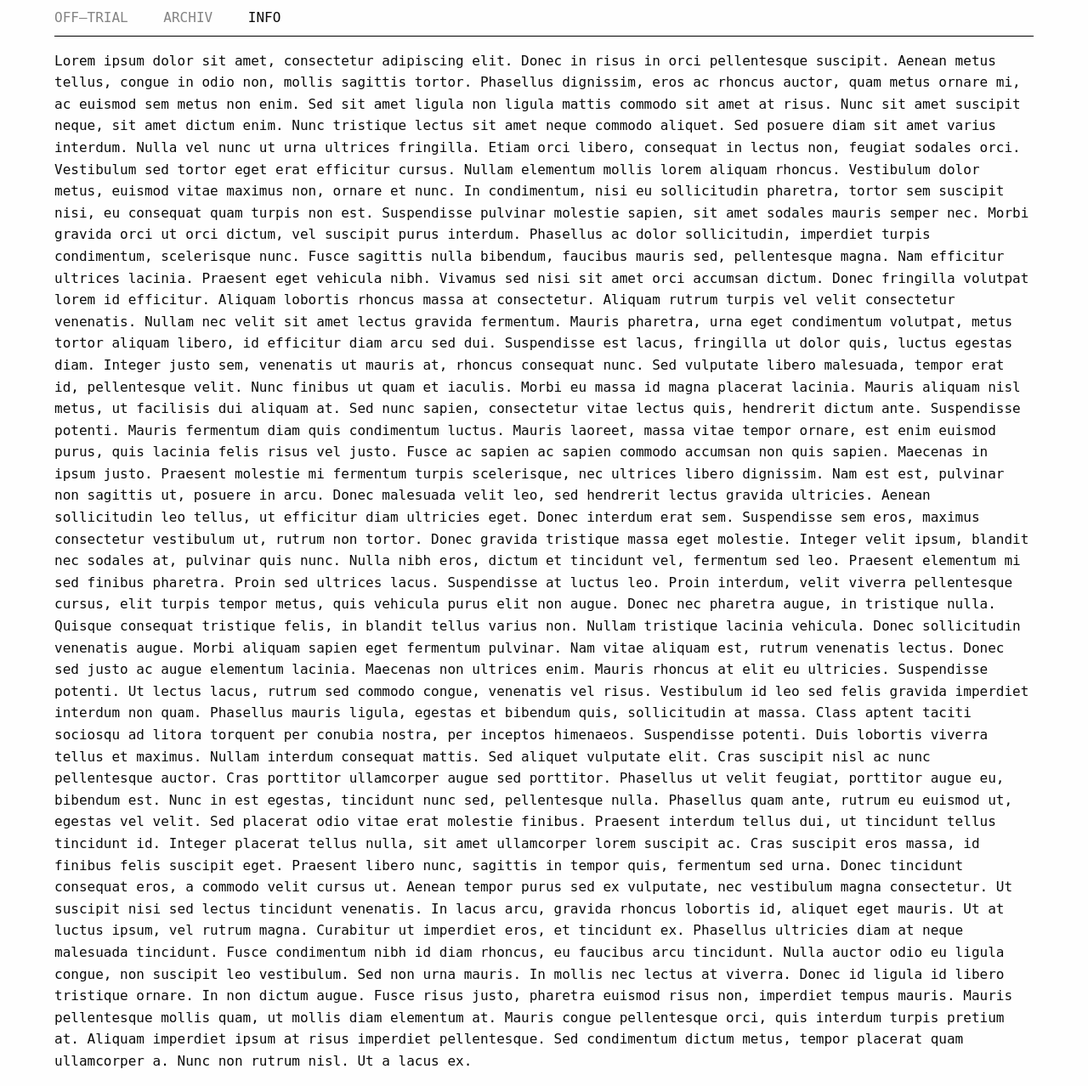
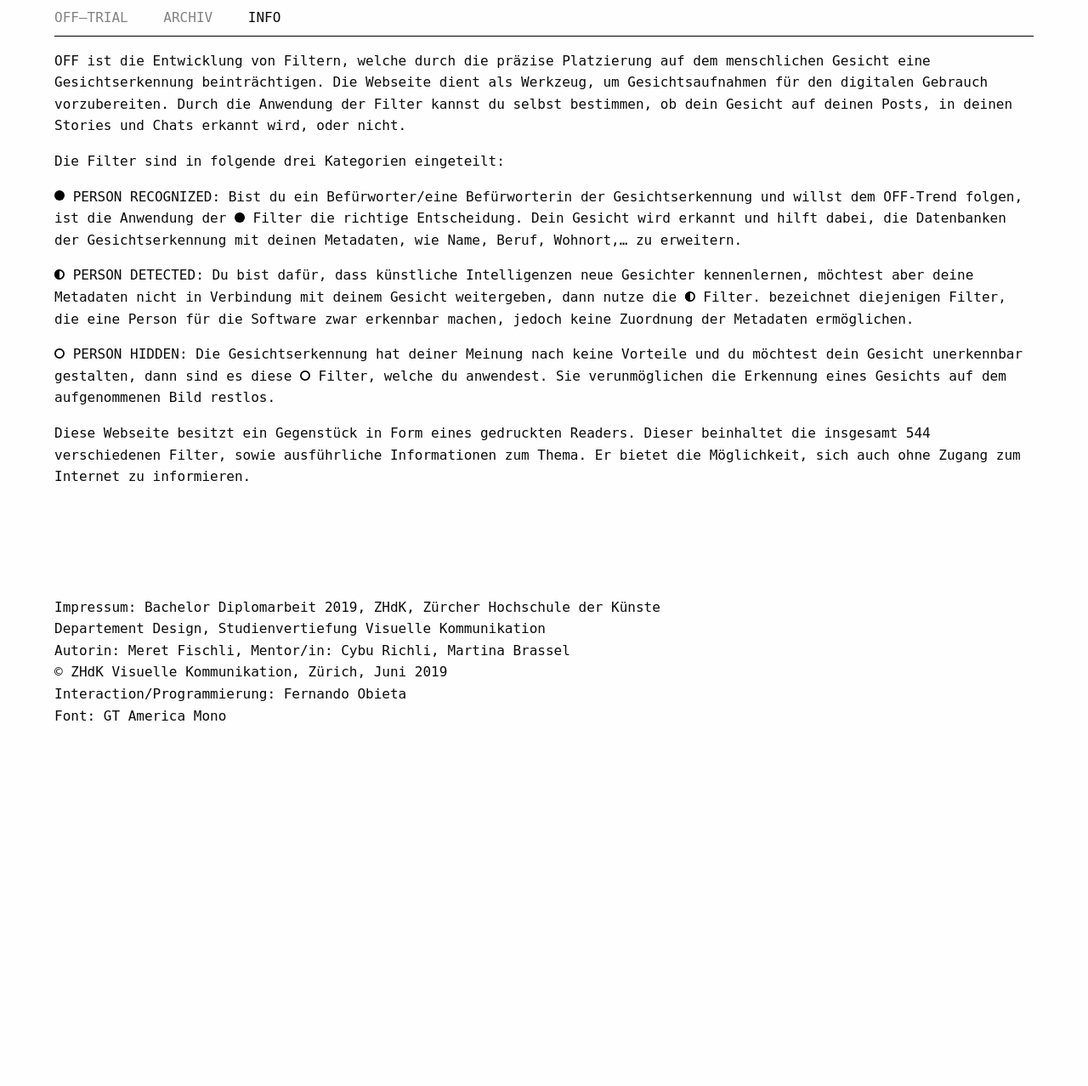
Before and after one commit to blank-tree/OFF, a PHP site: page /info in a window 1280 px wide. Shown: the whole page at 85% size. After the commit the page ends 848 px from the top, so only its background shows below. Run offline with PHP 8.4, Linux system fonts and the light colour scheme; some web fonts are replaced.

Commit message:
added info text and some small stylistic changes

```diff
--- a/info.php
+++ b/info.php
@@ -17,28 +17,33 @@
 
 		<div id="main-wrapper" class="grid-x grid-padding-x">
 
-			<div class="row">
+			<div class="row" id="info">
 				<div class="cell small-12" style="padding: 0 1rem 0 1rem">
 					<p>
-						Lorem ipsum dolor sit amet, consectetur adipiscing elit. Donec in risus in orci pellentesque suscipit. Aenean metus tellus, congue in odio non, mollis sagittis tortor. Phasellus dignissim, eros ac rhoncus auctor, quam metus ornare mi, ac euismod sem metus non enim. Sed sit amet ligula non ligula mattis commodo sit amet at risus. Nunc sit amet suscipit neque, sit amet dictum enim. Nunc tristique lectus sit amet neque commodo aliquet. Sed posuere diam sit amet varius interdum. Nulla vel nunc ut urna ultrices fringilla. Etiam orci libero, consequat in lectus non, feugiat sodales orci. Vestibulum sed tortor eget erat efficitur cursus.
-
-						Nullam elementum mollis lorem aliquam rhoncus. Vestibulum dolor metus, euismod vitae maximus non, ornare et nunc. In condimentum, nisi eu sollicitudin pharetra, tortor sem suscipit nisi, eu consequat quam turpis non est. Suspendisse pulvinar molestie sapien, sit amet sodales mauris semper nec. Morbi gravida orci ut orci dictum, vel suscipit purus interdum. Phasellus ac dolor sollicitudin, imperdiet turpis condimentum, scelerisque nunc. Fusce sagittis nulla bibendum, faucibus mauris sed, pellentesque magna. Nam efficitur ultrices lacinia. Praesent eget vehicula nibh. Vivamus sed nisi sit amet orci accumsan dictum. Donec fringilla volutpat lorem id efficitur. Aliquam lobortis rhoncus massa at consectetur.
-
-						Aliquam rutrum turpis vel velit consectetur venenatis. Nullam nec velit sit amet lectus gravida fermentum. Mauris pharetra, urna eget condimentum volutpat, metus tortor aliquam libero, id efficitur diam arcu sed dui. Suspendisse est lacus, fringilla ut dolor quis, luctus egestas diam. Integer justo sem, venenatis ut mauris at, rhoncus consequat nunc. Sed vulputate libero malesuada, tempor erat id, pellentesque velit. Nunc finibus ut quam et iaculis. Morbi eu massa id magna placerat lacinia.
-
-						Mauris aliquam nisl metus, ut facilisis dui aliquam at. Sed nunc sapien, consectetur vitae lectus quis, hendrerit dictum ante. Suspendisse potenti. Mauris fermentum diam quis condimentum luctus. Mauris laoreet, massa vitae tempor ornare, est enim euismod purus, quis lacinia felis risus vel justo. Fusce ac sapien ac sapien commodo accumsan non quis sapien. Maecenas in ipsum justo. Praesent molestie mi fermentum turpis scelerisque, nec ultrices libero dignissim. Nam est est, pulvinar non sagittis ut, posuere in arcu. Donec malesuada velit leo, sed hendrerit lectus gravida ultricies. Aenean sollicitudin leo tellus, ut efficitur diam ultricies eget. Donec interdum erat sem.
-
-						Suspendisse sem eros, maximus consectetur vestibulum ut, rutrum non tortor. Donec gravida tristique massa eget molestie. Integer velit ipsum, blandit nec sodales at, pulvinar quis nunc. Nulla nibh eros, dictum et tincidunt vel, fermentum sed leo. Praesent elementum mi sed finibus pharetra. Proin sed ultrices lacus. Suspendisse at luctus leo. Proin interdum, velit viverra pellentesque cursus, elit turpis tempor metus, quis vehicula purus elit non augue. Donec nec pharetra augue, in tristique nulla.
-
-						Quisque consequat tristique felis, in blandit tellus varius non. Nullam tristique lacinia vehicula. Donec sollicitudin venenatis augue. Morbi aliquam sapien eget fermentum pulvinar. Nam vitae aliquam est, rutrum venenatis lectus. Donec sed justo ac augue elementum lacinia. Maecenas non ultrices enim.
-
-						Mauris rhoncus at elit eu ultricies. Suspendisse potenti. Ut lectus lacus, rutrum sed commodo congue, venenatis vel risus. Vestibulum id leo sed felis gravida imperdiet interdum non quam. Phasellus mauris ligula, egestas et bibendum quis, sollicitudin at massa. Class aptent taciti sociosqu ad litora torquent per conubia nostra, per inceptos himenaeos. Suspendisse potenti. Duis lobortis viverra tellus et maximus.
-
-						Nullam interdum consequat mattis. Sed aliquet vulputate elit. Cras suscipit nisl ac nunc pellentesque auctor. Cras porttitor ullamcorper augue sed porttitor. Phasellus ut velit feugiat, porttitor augue eu, bibendum est. Nunc in est egestas, tincidunt nunc sed, pellentesque nulla. Phasellus quam ante, rutrum eu euismod ut, egestas vel velit. Sed placerat odio vitae erat molestie finibus. Praesent interdum tellus dui, ut tincidunt tellus tincidunt id. Integer placerat tellus nulla, sit amet ullamcorper lorem suscipit ac.
-
-						Cras suscipit eros massa, id finibus felis suscipit eget. Praesent libero nunc, sagittis in tempor quis, fermentum sed urna. Donec tincidunt consequat eros, a commodo velit cursus ut. Aenean tempor purus sed ex vulputate, nec vestibulum magna consectetur. Ut suscipit nisi sed lectus tincidunt venenatis. In lacus arcu, gravida rhoncus lobortis id, aliquet eget mauris. Ut at luctus ipsum, vel rutrum magna. Curabitur ut imperdiet eros, et tincidunt ex. Phasellus ultricies diam at neque malesuada tincidunt. Fusce condimentum nibh id diam rhoncus, eu faucibus arcu tincidunt.
-
-						Nulla auctor odio eu ligula congue, non suscipit leo vestibulum. Sed non urna mauris. In mollis nec lectus at viverra. Donec id ligula id libero tristique ornare. In non dictum augue. Fusce risus justo, pharetra euismod risus non, imperdiet tempus mauris. Mauris pellentesque mollis quam, ut mollis diam elementum at. Mauris congue pellentesque orci, quis interdum turpis pretium at. Aliquam imperdiet ipsum at risus imperdiet pellentesque. Sed condimentum dictum metus, tempor placerat quam ullamcorper a. Nunc non rutrum nisl. Ut a lacus ex.
+						OFF ist die Entwicklung von Filtern, welche durch die präzise Platzierung auf dem menschlichen Gesicht eine Gesichtserkennung beinträchtigen.  Die Webseite dient als Werkzeug, um Gesichtsaufnahmen für den digitalen Gebrauch vorzubereiten. Durch die Anwendung der Filter kannst du selbst bestimmen, ob dein Gesicht auf deinen Posts, in deinen Stories und Chats erkannt wird, oder nicht.
+					</p>
+					<p>
+						Die Filter sind in folgende drei Kategorien eingeteilt:
+					</p>
+					<p>
+						<img src="static/img/recognized.svg" alt="Recognized" class="off-icon"> <span class="upper">Person Recognized</span>: Bist du ein Befürworter/eine Befürworterin der Gesichtserkennung und willst dem OFF-Trend folgen, ist die Anwendung der <img src="static/img/recognized.svg" alt="Recognized" class="off-icon"> Filter die richtige Entscheidung. Dein Gesicht wird erkannt und hilft dabei, die Datenbanken der Gesichtserkennung mit deinen Metadaten, wie Name, Beruf, Wohnort,… zu erweitern.
+					</p>
+					<p>
+						<img src="static/img/detected.svg" alt="Detected" class="off-icon"> <span class="upper">Person Detected</span>: Du bist dafür, dass künstliche Intelligenzen neue Gesichter kennenlernen, möchtest aber deine Metadaten nicht in Verbindung mit deinem Gesicht weitergeben, dann nutze die <img src="static/img/detected.svg" alt="Detected" class="off-icon"> Filter. bezeichnet diejenigen Filter, die eine Person für die Software zwar erkennbar machen, jedoch keine Zuordnung der Metadaten ermöglichen.
+					</p>
+					<p>
+						<img src="static/img/hidden.svg" alt="Hidden" class="off-icon"> <span class="upper">Person Hidden</span>: Die Gesichtserkennung hat deiner Meinung nach keine Vorteile und du möchtest dein Gesicht unerkennbar gestalten, dann sind es diese <img src="static/img/hidden.svg" alt="Hidden" class="off-icon"> Filter, welche du anwendest. Sie verunmöglichen die Erkennung eines Gesichts auf dem aufgenommenen Bild restlos.
+					</p>
+					<p>
+						Diese Webseite besitzt ein Gegenstück in Form eines gedruckten Readers. Dieser beinhaltet die insgesamt 544 verschiedenen Filter, sowie ausführliche Informationen zum Thema. Er bietet die Möglichkeit, sich auch ohne Zugang zum Internet zu informieren.
+					</p>
+					<p class="impressum">
+						Impressum: Bachelor Diplomarbeit 2019, ZHdK, Zürcher Hochschule der Künste<br>
+						Departement Design, Studienvertiefung Visuelle Kommunikation<br>
+						Autorin: Meret Fischli, Mentor/in: Cybu Richli, Martina Brassel<br>
+						© ZHdK Visuelle Kommunikation, Zürich, Juni 2019<br>
+						Interaction/Programmierung: Fernando Obieta<br>
+						Font: GT America Mono
 					</p>
 				</div>
 			</div>
--- a/scss/custom.scss
+++ b/scss/custom.scss
@@ -192,6 +192,13 @@ $global-padding: 4rem;
 
 			p {
 				margin-bottom: 0;
+				margin-top: 0.25rem;
+				font-size: 12px;
+
+				img {
+					margin-top: -0.25rem;
+					margin-right: 0.25rem;
+				}
 			}
 		}
 	}
@@ -212,3 +219,17 @@ $global-padding: 4rem;
 	margin-right: 0.5rem;
 	margin-top: -0.2rem;
 }
+
+span.upper {
+	text-transform: uppercase;
+}
+
+p.impressum {
+	margin-top: 8rem;
+}
+
+#info {
+	.off-icon {
+		margin-right: 0;
+	}
+}
```
Also changed, not shown: css/app.css.
